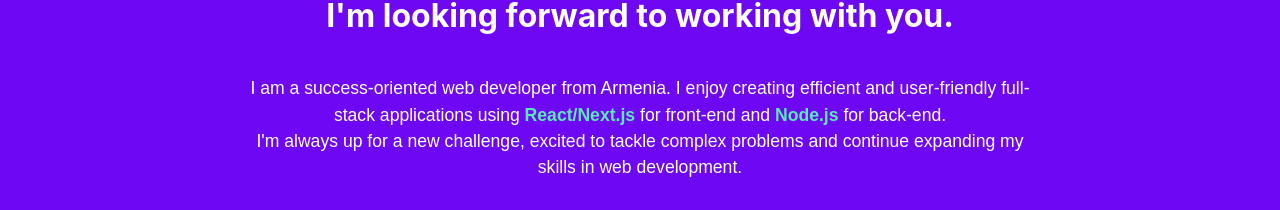
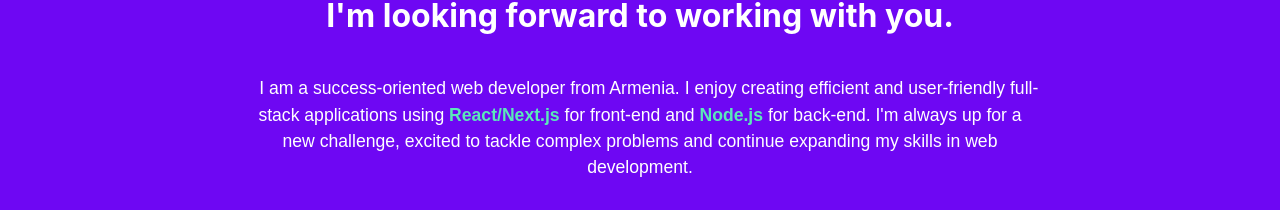
Before and after one commit to Gor-Hoveyan/Gor-Hoveyan.github.io, a React (Create React App) app: page / in a window 1280 px wide. Shown: the part 738-948 px from the top of the page. Built offline with nearby package versions, Linux system fonts and the light colour scheme; a web font is replaced by a local one.

Commit message:
UI improvements

```diff
--- a/src/components/about/About.jsx
+++ b/src/components/about/About.jsx
@@ -7,16 +7,14 @@ export default function About() {
       <h1 className={styles.header}>
         I'm looking forward to working with you.
       </h1>
-      <pre className={styles.content}>
+      <div className={styles.content}>
         I am a success-oriented web developer from Armenia. I enjoy creating
         efficient and user-friendly full-stack applications using{" "}
         <strong style={{ color: "#5BE9B9" }}>React/Next.js</strong> for
         front-end and <strong style={{ color: "#5BE9B9" }}>Node.js</strong> for
-        back-end.
-        <br />
-        I'm always up for a new challenge, excited to tackle complex problems
-        and continue expanding my skills in web development.
-      </pre>
+        back-end. I'm always up for a new challenge, excited to tackle complex
+        problems and continue expanding my skills in web development.
+      </div>
       <div className={styles.skills}>
         <h1 className={styles.header}>Skills</h1>
         <div className={styles.skillsSection}>
--- a/src/components/about/About.module.scss
+++ b/src/components/about/About.module.scss
@@ -1,5 +1,5 @@
 .about {
-    background-color: #6E07F3;
+  background-color: #6e07f3;
   padding: 75px 5% 50px 5%;
   margin: 0;
   color: white;
@@ -14,6 +14,7 @@
     text-wrap: wrap;
     line-height: 1.5;
     font-family: sans-serif;
+    text-indent: 1em;
   }
 
   .skills {
@@ -27,7 +28,7 @@
 
       span {
         padding: 10px 15px;
-                background-color: #5BE9B9;
+        background-color: #5be9b9;
         color: black;
         border-radius: 5px;
         margin: 5px 5px;
@@ -79,7 +80,6 @@
 
 @media (max-width: 800px) {
   .skills {
-
     .skillsSection {
       grid-template-columns: 30% 30% 30%;
     }
```
Lines whose indentation alone changed are shown as unchanged.
